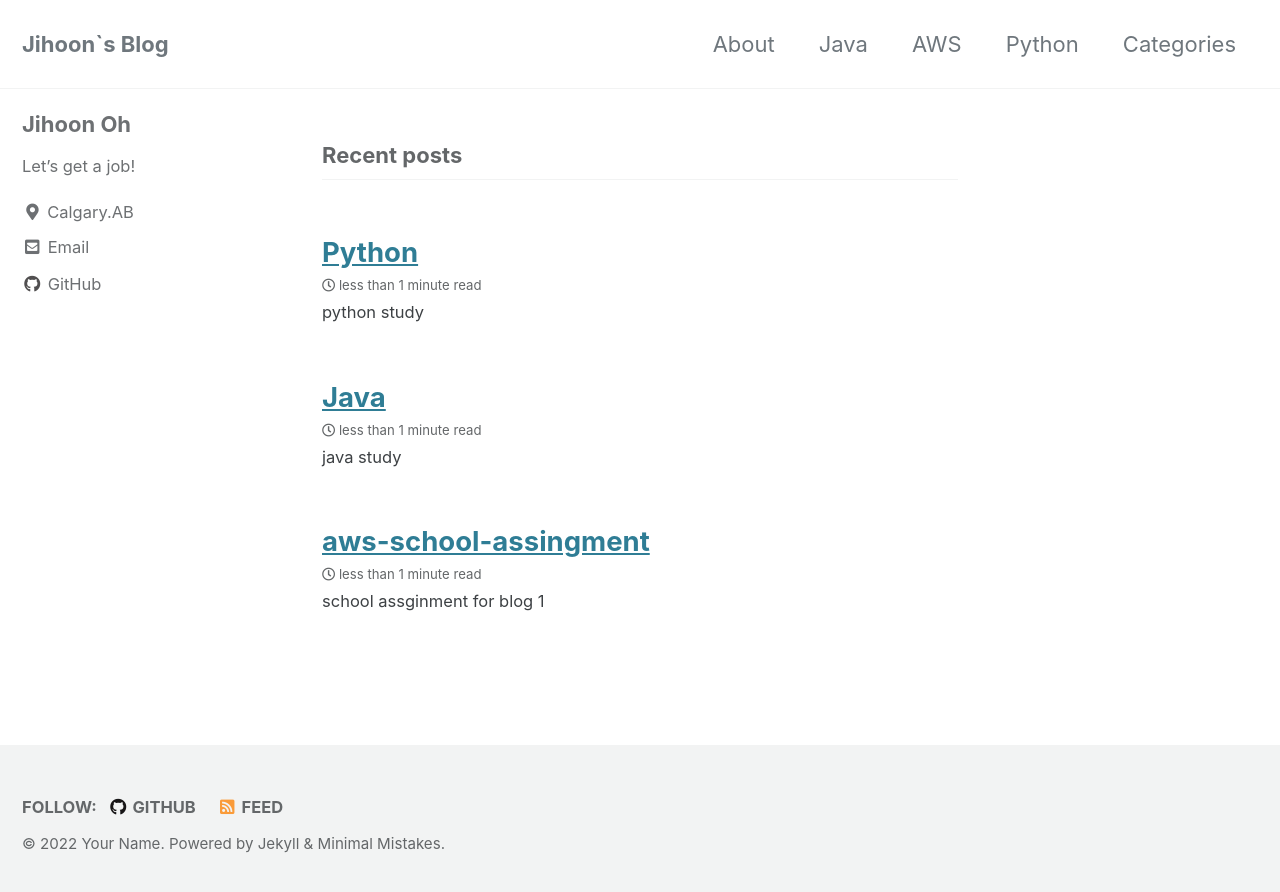
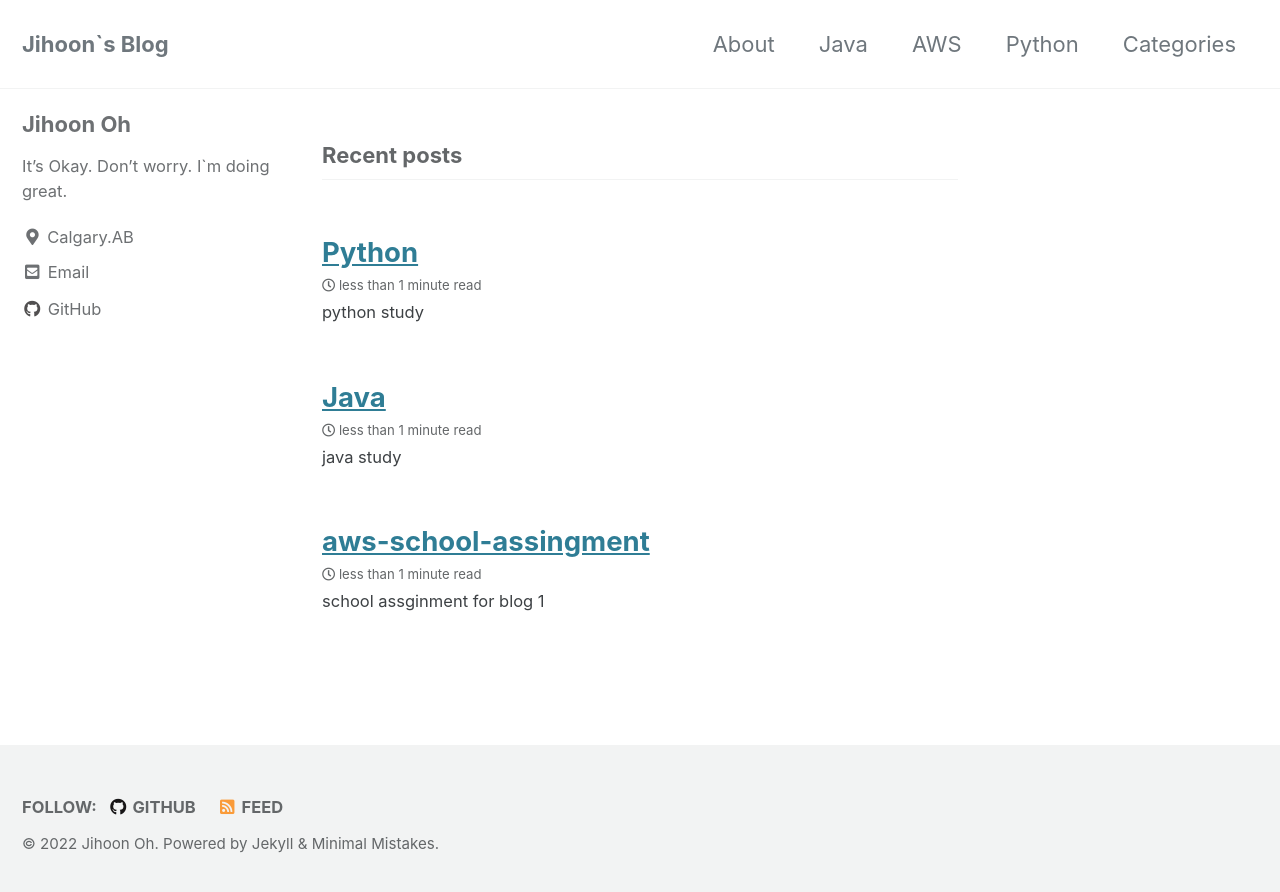
Before and after one commit to jihoon0324/jihoon0324.github.io, a Jekyll site: the page built from index.html, in a window 1280 px wide. Shown: the top 892 px of the page. Built offline with Jekyll 4.4.1, drawn with Linux system fonts in a browser that asks for light colours; cached includes are drawn as plain includes; the list of posts is cut into pages by our own code.

Commit message:
change config.yml file

```diff
--- a/_config.yml
+++ b/_config.yml
@@ -19,7 +19,7 @@ locale                   : "en-US"
 title                    : "Jihoon`s Blog"
 title_separator          : "-"
 subtitle                 : # site tagline that appears below site title in masthead
-name                     : "Your Name"
+name                     : "Jihoon Oh"
 description              : "study for IT"
 url                      : # the base hostname & protocol for your site e.g. "https://mmistakes.github.io"
 baseurl                  : # the subpath of your site, e.g. "/blog"
@@ -104,7 +104,7 @@ analytics:
 author:
   name             : "Jihoon Oh"
   avatar           : # path of avatar image, e.g. "/assets/images/bio-photo.jpg"
-  bio              : "Let's get a job!"
+  bio              : "It's Okay. Don't worry. I`m doing great."
   location         : "Calgary.AB"
   email            :
   links:
```
